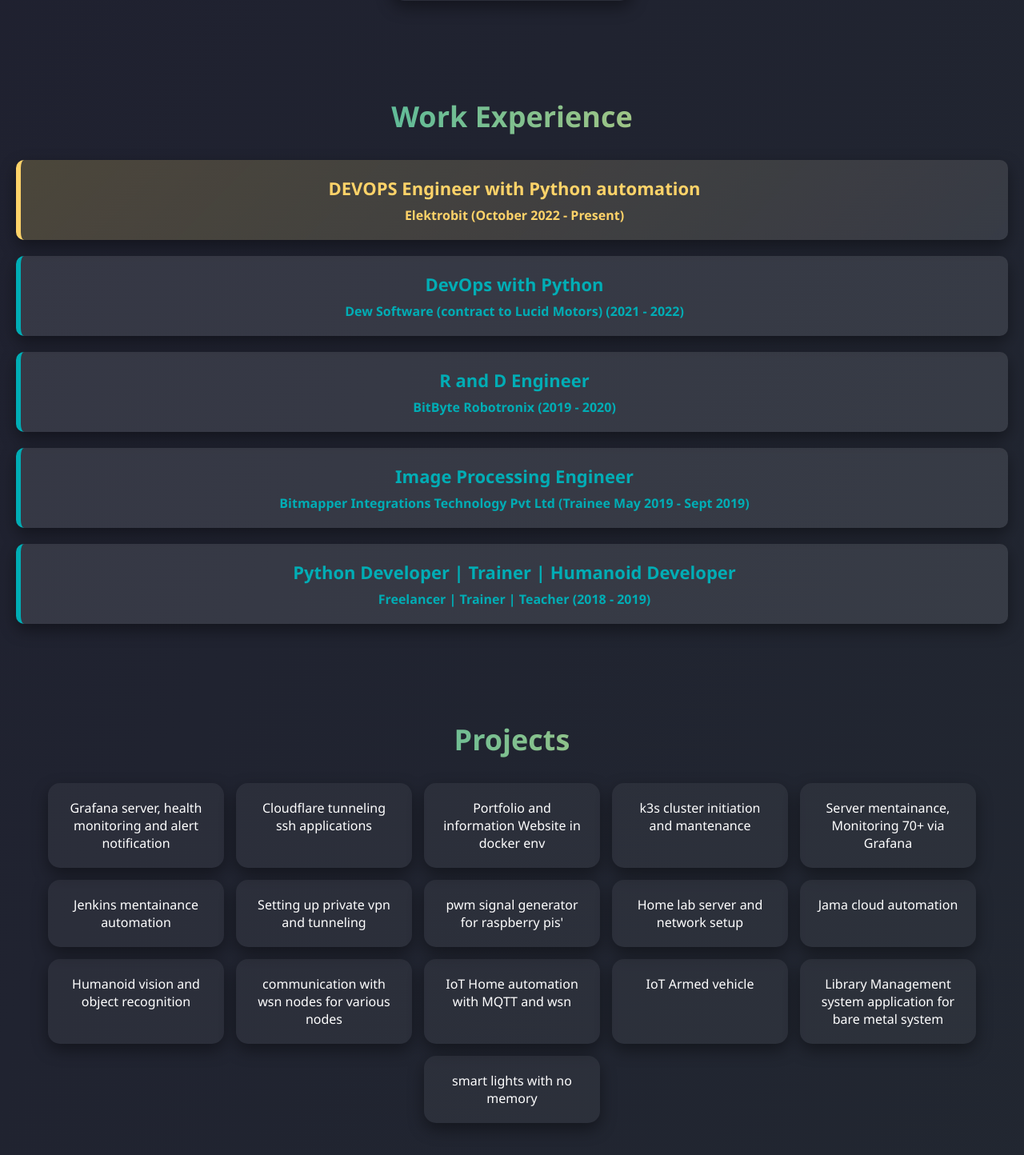
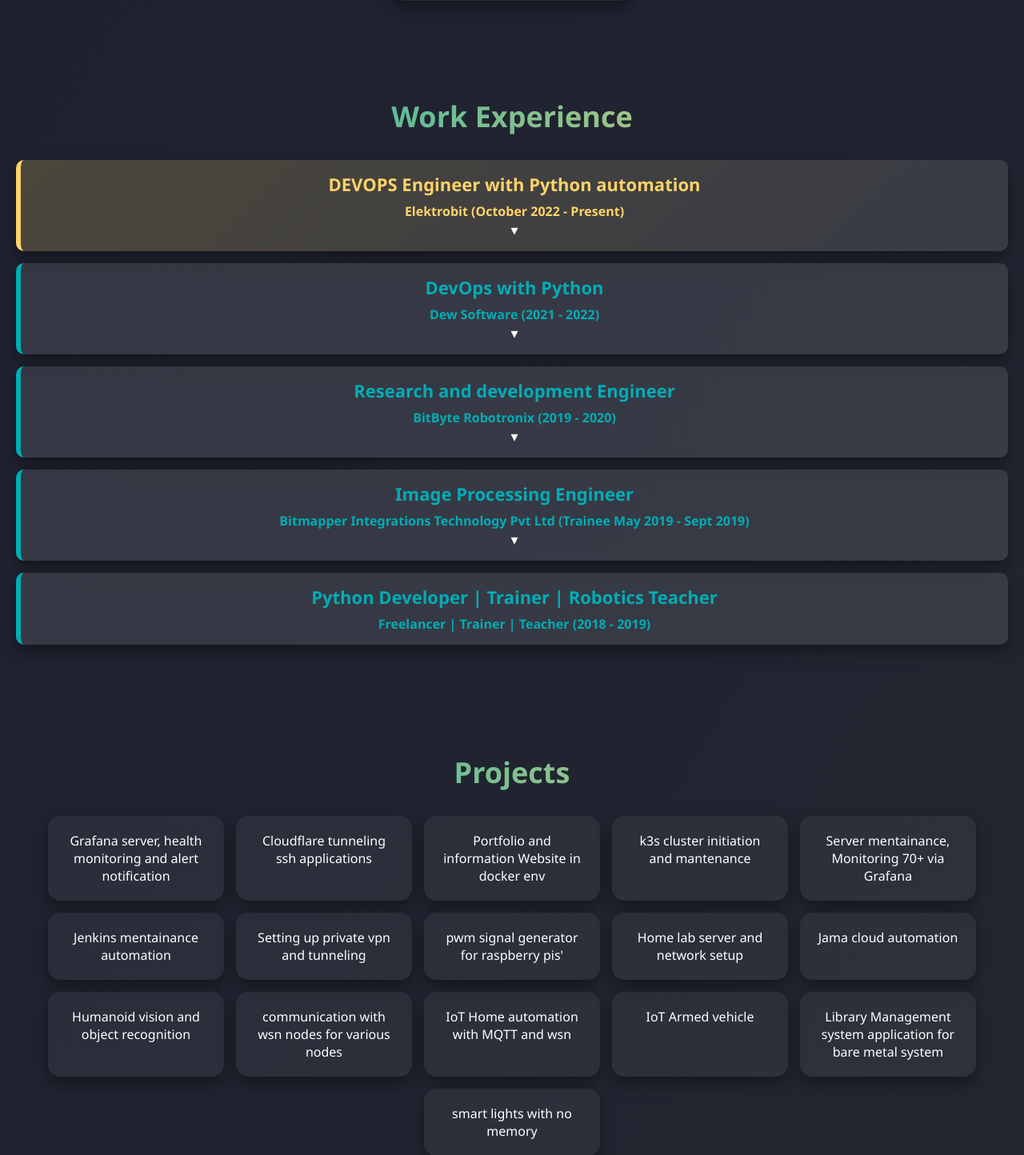
Before and after one commit to hsd01/portfolio, a Flask app: page / in a window 1280 px wide. Shown: the part 1871-3315 px from the top of the page at 80% size. Run offline with Flask 3, Linux system fonts and the light colour scheme.

Commit message:
New changes push

```diff
--- a/app.py
+++ b/app.py
@@ -34,7 +34,7 @@ def send():
     message = request.form['message']
 
     msg = Message(
-        subject=f"Portfolio Contact from {name}",
+        subject=f"Portfolio Contact from {name}, contact {email}",
         sender=email,
         recipients=['hemant@dhanwars.in'],
         body=message
--- a/static/style.css
+++ b/static/style.css
@@ -982,3 +982,45 @@ body {
         flex-direction: column;
     }
 }
+
+.timeline-card {
+    background: #1f1f1f;
+    padding: 15px;
+    border-radius: 10px;
+    margin-bottom: 15px;
+    cursor: pointer;
+    transition: 0.3s ease;
+    position: relative;
+}
+
+.timeline-card:hover {
+    transform: translateY(-3px);
+    background: #2a2a2a;
+}
+
+.timeline-header {
+    display: flex;
+    justify-content: space-between;
+    align-items: center;
+}
+
+.arrow {
+    font-size: 18px;
+    transition: transform 0.3s ease;
+}
+
+.timeline-details {
+    max-height: 0;
+    overflow: hidden;
+    transition: max-height 0.4s ease;
+    margin-top: 0;
+}
+
+.timeline-card.active .timeline-details {
+    max-height: 300px;
+    margin-top: 10px;
+}
+
+.timeline-card.active .arrow {
+    transform: rotate(180deg);
+}
--- a/templates/index.html
+++ b/templates/index.html
@@ -204,35 +204,76 @@ setInterval(autoScroll, 50);
 <!--section id="experience" class="section"-->
 <section id="experience" class="section animate">
     <h2>Work Experience</h2>
-    <div class="timeline-container">
-
-        <div class="timeline-card current">
+    <!--div class="timeline-container"-->
+        <div class="timeline-card current" onclick="toggleExperience(this)">
             <h3>DEVOPS Engineer with Python automation</h3>
             <p>Elektrobit (October 2022 - Present)</p>
+            <span class="arrow">&#9662;</span>
+            <div class="timeline-details">
+                <ul>
+                    <li>Working as DevOps Engineer role is handling pipeline and scaling tools like Jenkins, Docker, grafana, Nodes update. Python, groovy, shell, bat scripting, play a vital role in developing scalable CI/CD pipelines. Managing credentials and Nodes hardware where Jenkins runs job.</li>
+                    <li>Automating repeated tasks like server monitoring and notification model, Jenkins maintenances and reboot process.</li>
+                    <li>Doing ASPICE compliance and misra rules violation test, static code analysis.</li>
+                    <li>Automated CI/CD pipelines using Jenkins & GitLab</li>
+                    <li>Managed Docker & Kubernetes deployments</li>
+                    <li>Implemented monitoring with Grafana & Prometheus</li>
+                </ul>
+            </div>
+        </div>
+
+        <div class="timeline-card past" onclick="toggleExperience(this)">
+            <h3>DevOps with Python</h3>
+            <p>Dew Software (2021 - 2022)</p>
+            <span class="arrow">&#9662;</span>
+            <div class="timeline-details">
+                <ul>
+                    <li>DEW software worked for client Lucid Motors for contractual role by handeling automation and scaling tools like Jenkins and Docker.</li>
+                    <li> Automated CI/CD pipelines using Jenkins & GitLab, Automated jama cloud for MIL and SIL reports updation.</li>
+                    <li>Python and c++ played a vital role in developing scalable CI/CD pipelines to automate data collection jobs, generating report statics and verification.</li>
+                    <li>Developed Python automation scripts and develop a tool to check binery before flash to vehicles.</li>
+                </ul>
+            </div>
+        </div>
+
+        <div class="timeline-card past" onclick="toggleExperience(this)">
+            <h3>Research and development Engineer</h3>
+            <p>BitByte Robotronix (2019 - 2020)</p>
+            <span class="arrow">&#9662;</span>
+            <div class="timeline-details">
+                <ul>
+                    <li>Worked on Humanoid robot, enabling it to walk, talk, see and recognize things.</li>
+                    <li>Developed couple of hardware to easy interface actuator and sensors.</li>
+                    <li>Wrote python script to manage whole robot, including vision and talking Knowledge used such as IoT MQTT protocols, Wired protocols to connect sensor and boards, WiFi protocols for accessing Internet for robot. </li>
+                    <li>Home automation via voice command, developed hardware for node M2M communication, worked on protocol such as MQTT, SPI, I2C, WiFi, BLE</li>
+                </ul>
+            </div>
+        </div>
+
+        <div class="timeline-card past" onclick="toggleExperience(this)">
+            <h3>Image Processing Engineer</h3>
+            <p>Bitmapper Integrations Technology Pvt Ltd (Trainee May 2019 - Sept 2019)</p>
+            <span class="arrow">&#9662;</span>
+            <div class="timeline-details">
+                <ul>
+                    <li>Assigned role was to take image from image sensor or camera on toradex development board and process it, it’s major focus on geometry, shape, pattern, goal was to recognize certain laser spots in I.MX6 processor.</li>
+                    <li>Developed program which recognize certain shapes and laser radicle.</li>
+                    <li>Wrote Computer Vision code to recognize shape and set trajectory in tank and UAV collected data to refine Knowledge used in Computer vision.</li>
+                </ul>
+            </div>
         </div>
 
         <div class="timeline-card past">
-            <h3>DevOps with Python</h3>
-            <p>Dew Software (contract to Lucid Motors) (2021 - 2022)</p>
-        </div>
-
-        <div class="timeline-card past">
-            <h3>R and D Engineer</h3>
-            <p>BitByte Robotronix (2019 - 2020)</p>
-        </div>
-
-        <div class="timeline-card past">
-            <h3>Image Processing Engineer</h3>
-            <p>Bitmapper Integrations Technology Pvt Ltd (Trainee May 2019 - Sept 2019)</p>
-        </div>
-
-        <div class="timeline-card past">
-            <h3>Python Developer | Trainer | Humanoid Developer</h3>
+            <h3>Python Developer | Trainer | Robotics Teacher</h3>
             <p>Freelancer | Trainer | Teacher (2018 - 2019)</p>
         </div>
 
     </div>
 </section>
+<script>
+function toggleExperience(card) {
+    card.classList.toggle("active");
+}
+</script>
 
 
 <!--section id="projects" class="section"-->
```
